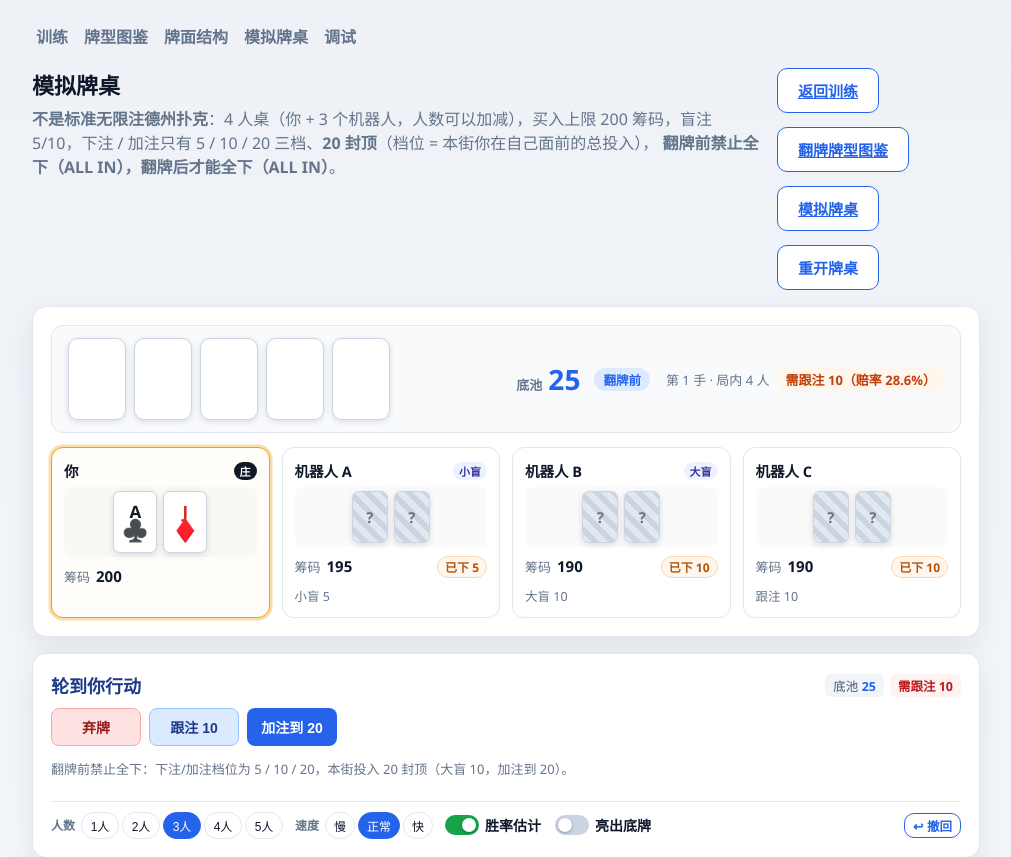
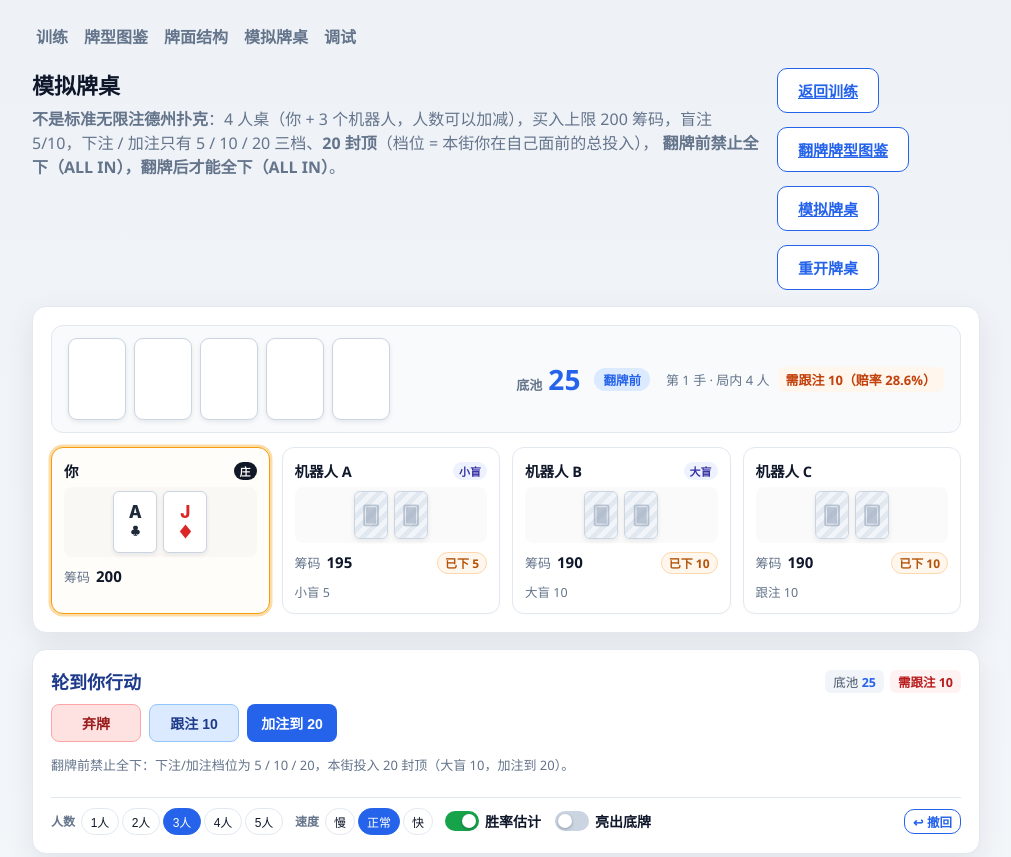
Before and after one commit to leroy668/flop-trainer, a React (Vite) app: page /#/table in a window 1280 px wide. Shown: the top 857 px of the page, without its empty margins (134-1145 px from the left). Built offline with nearby package versions, Linux system fonts and the light colour scheme.

Commit message:
style: replace textual suit symbols with professional vector SVG poker suit icons

```diff
--- a/src/components/Card.tsx
+++ b/src/components/Card.tsx
@@ -1,5 +1,5 @@
-import type { Card as CardType } from '../poker/cards';
-import { isRedSuit, SUIT_SYMBOLS } from '../poker/cards';
+import type { Card as CardType, Suit } from '../poker/cards';
+import { isRedSuit } from '../poker/cards';
 
 interface CardViewProps {
   card?: CardType;
@@ -7,11 +7,40 @@ interface CardViewProps {
   size?: 'sm' | 'md' | 'lg';
 }
 
+function SuitIcon({ suit, className }: { suit: Suit; className?: string }) {
+  switch (suit) {
+    case 's': // 黑桃 Spades
+      return (
+        <svg viewBox="0 0 24 24" fill="currentColor" className={className} aria-hidden="true">
+          <path d="M12 2C10.5 4.8 5 11 5 15c0 2.8 2.2 4.5 4.8 4.5 1.5 0 2.5-.7 3.2-1.6.7.9 1.7 1.6 3.2 1.6 2.6 0 4.8-1.7 4.8-4.5 0-4-5.5-10.2-7-13zm-1 16.5v3.5H9v1h6v-1h-2v-3.5c-.5.4-1.2.5-2 .5z" />
+        </svg>
+      );
+    case 'h': // 红心 Hearts
+      return (
+        <svg viewBox="0 0 24 24" fill="currentColor" className={className} aria-hidden="true">
+          <path d="M12 21.35l-1.45-1.32C5.4 15.36 2 12.28 2 8.5 2 5.42 4.42 3 7.5 3c1.74 0 3.41.81 4.5 2.09C13.09 3.81 14.76 3 16.5 3 19.58 3 22 5.42 22 8.5c0 3.78-3.4 6.86-8.55 11.54L12 21.35z" />
+        </svg>
+      );
+    case 'd': // 方块 Diamonds
+      return (
+        <svg viewBox="0 0 24 24" fill="currentColor" className={className} aria-hidden="true">
+          <path d="M12 2L4 12l8 10 8-10z" />
+        </svg>
+      );
+    case 'c': // 草花 Clubs
+      return (
+        <svg viewBox="0 0 24 24" fill="currentColor" className={className} aria-hidden="true">
+          <path d="M12 3.5c-2 0-3.5 1.5-3.5 3.3 0 1.2.7 2.3 1.7 2.8-1.5-.4-3.2.4-3.9 1.8-.8 1.4-.4 3.2.9 4.1 1.2.9 2.9.7 3.9-.4v1.4H9.5v1.5h5v-1.5h-1.6v-1.4c1 1.1 2.7 1.3 3.9.4 1.3-.9 1.7-2.7.9-4.1-.7-1.4-2.4-2.2-3.9-1.8 1-.5 1.7-1.6 1.7-2.8 0-1.8-1.5-3.3-3.5-3.3z" />
+        </svg>
+      );
+  }
+}
+
 export function CardView({ card, hidden = false, size = 'md' }: CardViewProps) {
   if (hidden || !card) {
     return (
       <div className={`card card--${size} card--hidden`} aria-label="未知牌">
-        ?
+        <span className="card__back-mark">🂠</span>
       </div>
     );
   }
@@ -19,10 +48,12 @@ export function CardView({ card, hidden = false, size = 'md' }: CardViewProps) {
   return (
     <div
       className={`card card--${size} ${color}`}
-      aria-label={`${card.rank}${SUIT_SYMBOLS[card.suit]}`}
+      aria-label={`${card.rank} ${card.suit}`}
     >
       <span className="card__rank">{card.rank}</span>
-      <span className="card__suit">{SUIT_SYMBOLS[card.suit]}</span>
+      <span className="card__suit-icon-wrap">
+        <SuitIcon suit={card.suit} className="card__suit-svg" />
+      </span>
     </div>
   );
 }
--- a/src/styles.css
+++ b/src/styles.css
@@ -369,59 +369,104 @@ h3 {
   flex-direction: column;
   align-items: center;
   justify-content: center;
-  background: #fff;
+  background: #ffffff;
   border: 1px solid #cbd5e1;
-  border-radius: 10px;
+  border-radius: 8px;
   font-weight: 700;
   line-height: 1;
-  box-shadow: 0 2px 6px rgba(15, 23, 42, 0.12);
+  box-shadow: 0 2px 5px rgba(15, 23, 42, 0.08);
+  user-select: none;
+  position: relative;
 }
 
 .card--sm {
-  width: 36px;
-  height: 52px;
-  font-size: 15px;
+  width: 34px;
+  height: 48px;
+  border-radius: 6px;
+  gap: 2px;
+}
+
+.card--sm .card__rank {
+  font-size: 14px;
+}
+
+.card--sm .card__suit-svg {
+  width: 14px;
+  height: 14px;
+}
+
+.card--md {
+  width: 44px;
+  height: 62px;
   border-radius: 7px;
-  gap: 1px;
-}
-
-.card--md {
-  width: 46px;
-  height: 66px;
-  font-size: 18px;
-  gap: 2px;
+  gap: 3px;
+}
+
+.card--md .card__rank {
+  font-size: 17px;
+}
+
+.card--md .card__suit-svg {
+  width: 17px;
+  height: 17px;
 }
 
 .card--lg {
   width: 58px;
   height: 82px;
-  font-size: 22px;
-  gap: 3px;
+  border-radius: 9px;
+  gap: 4px;
+}
+
+.card--lg .card__rank {
+  font-size: 21px;
+}
+
+.card--lg .card__suit-svg {
+  width: 21px;
+  height: 21px;
 }
 
 .card--red {
-  color: var(--red);
+  color: #dc2626;
 }
 
 .card--black {
-  color: #111827;
+  color: #1e293b;
 }
 
 .card--hidden {
-  color: var(--muted);
-  background: repeating-linear-gradient(45deg, #e2e8f0, #e2e8f0 6px, #cbd5e1 6px, #cbd5e1 12px);
+  color: #94a3b8;
+  background: repeating-linear-gradient(
+    135deg,
+    #f1f5f9,
+    #f1f5f9 5px,
+    #e2e8f0 5px,
+    #e2e8f0 10px
+  );
+  border-color: #cbd5e1;
+}
+
+.card__back-mark {
+  font-size: 18px;
+  opacity: 0.6;
 }
 
 .card__rank {
   font-weight: 800;
   line-height: 1;
-}
-
-.card__suit {
-  font-size: 1.15em;
+  font-family: -apple-system, BlinkMacSystemFont, "Segoe UI", Roboto, sans-serif;
+}
+
+.card__suit-icon-wrap {
+  display: inline-flex;
+  align-items: center;
+  justify-content: center;
   line-height: 1;
-  font-family: -apple-system, BlinkMacSystemFont, "Segoe UI Emoji", "Noto Color Emoji", "Apple Color Emoji", sans-serif;
-  margin-top: -1px;
+}
+
+.card__suit-svg {
+  display: block;
 }
 
 .card-pair {
@@ -2174,12 +2219,16 @@ h3 {
 .seat--hero .seat__cards .card {
   width: 44px;
   height: 62px;
+  border-width: 1.5px;
+}
+
+.seat--hero .seat__cards .card .card__rank {
   font-size: 17px;
-  border-width: 1.5px;
-}
-
-.seat--hero .seat__cards .card__suit {
-  font-size: 1.25em;
+}
+
+.seat--hero .seat__cards .card .card__suit-svg {
+  width: 17px;
+  height: 17px;
 }
 
 .seat__line {
```
Also changed, not shown: flop-trainer.html (+6 -6 lines).
